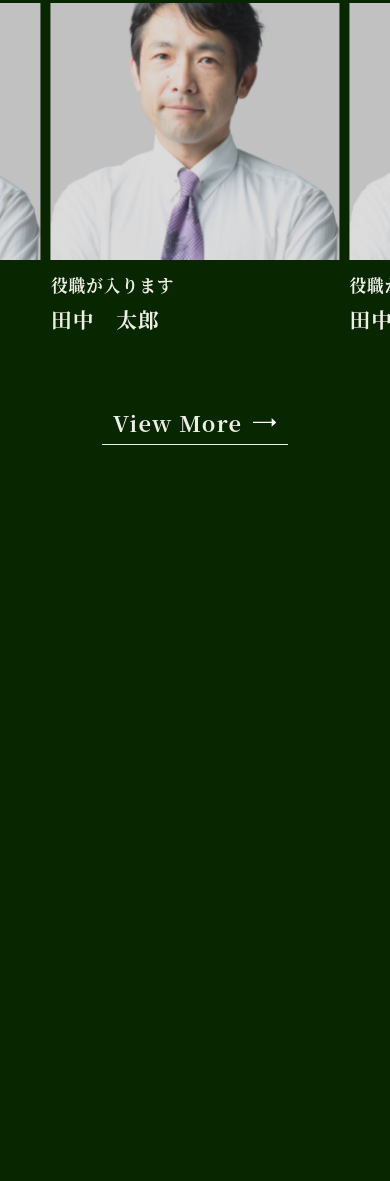
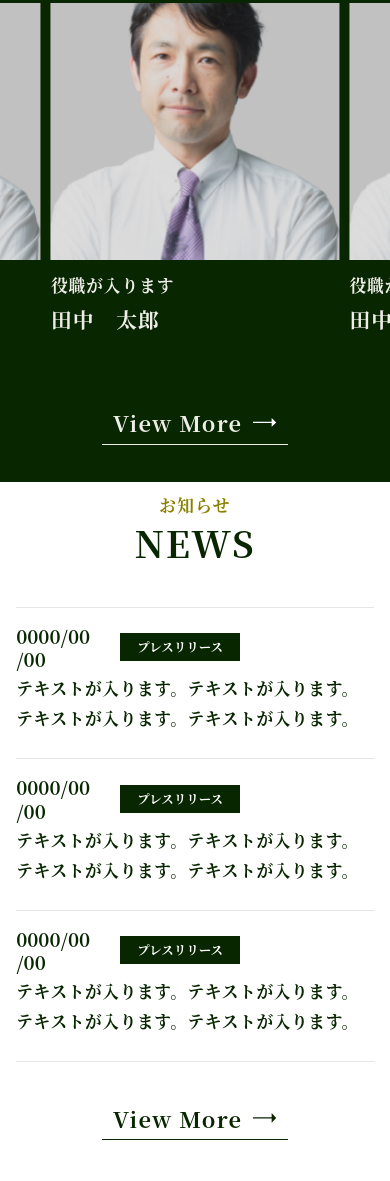
Before and after one commit to fanil279/Uravo-tech-task, a plain HTML site: page index.html in a window 390 px wide. Shown: the part 6631-7812 px from the top of the page. Before the commit the page ends 7113 px from the top, so only its background shows below. Drawn offline with Linux system fonts and the light colour scheme.

Commit message:
feat: add news section with responsive design and update member links to include button styling

```diff
--- a/css/style.css
+++ b/css/style.css
@@ -647,8 +647,9 @@ button:focus-visible {
 }
 
 .member-card .member-name {
-    margin-top: .36em;
+    margin: .36em 0 0;
     font-size: max(19px, 1.67vw);
+    font-weight: inherit;
 }
 
 .member-arrow {
@@ -686,7 +687,8 @@ button:focus-visible {
     transform: scaleX(-1);
 }
 
-.members-link {
+.members-link,
+.news-link {
     display: flex;
     align-items: center;
     justify-content: space-between;
@@ -702,6 +704,89 @@ button:focus-visible {
 .members-link img {
     width: .88em;
     filter: brightness(0) invert(1);
+}
+
+.news {
+    padding: 4.7vw 0 4.45vw;
+    background: #fff;
+    color: #000;
+}
+
+.news p,
+.news h2 {
+    margin: 0;
+}
+
+.news-label,
+.news h2 {
+    text-align: center;
+}
+
+.news-label {
+    font-size: 1.11vw;
+    font-weight: 700;
+    letter-spacing: .08em;
+}
+
+.news h2 {
+    margin-top: .24em;
+    font-size: 3.47vw;
+    line-height: 1.1;
+    font-weight: 700;
+    letter-spacing: .05em;
+}
+
+.news-list {
+    width: 72.22%;
+    margin: 4.3vw auto 0;
+    padding: 0;
+    list-style: none;
+}
+
+.news-item {
+    display: grid;
+    grid-template-columns: 11.39vw max-content 1fr;
+    align-items: center;
+    row-gap: .7vw;
+    padding: .9vw 0 .65vw;
+    border-bottom: 1px solid #777;
+    font-size: 1.11vw;
+    font-weight: 700;
+}
+
+.news-list li:first-child .news-item {
+    padding-top: 0;
+}
+
+.news-date {
+    font-size: 1.25vw;
+    line-height: 1.25;
+}
+
+.news-tag {
+    padding: .4vw 1.15vw;
+    background: var(--green);
+    color: #fff;
+    font-size: .83vw;
+    line-height: 1.3;
+}
+
+.news-copy {
+    grid-column: 1 / -1;
+    line-height: 1.45;
+}
+
+.news-link {
+    margin-top: 3.85vw;
+    color: var(--green);
+}
+
+.news-link img {
+    width: .88em;
+}
+
+.news a:focus-visible {
+    outline-color: var(--green);
 }
 
 [hidden] {
@@ -774,15 +859,77 @@ button:focus-visible {
         user-select: none;
     }
 
-    .members-link {
+    .members-link,
+    .news-link {
         width: 47.47vw;
-        margin-top: 18.7vw;
         padding-inline: 2.7vw;
         font-size: 5.6vw;
     }
 
-    .members-link img {
+    .members-link {
+        margin-top: 18.7vw;
+    }
+
+    .members-link img,
+    .news-link img {
         width: 6.13vw;
+    }
+
+    .news {
+        padding: 2.67vw 0 10.4vw;
+        color: var(--green);
+    }
+
+    .news-label {
+        color: #8b8000;
+        font-size: 4.27vw;
+    }
+
+    .news h2 {
+        margin-top: .14em;
+        font-size: 9.33vw;
+    }
+
+    .news-list {
+        width: 91.73%;
+        margin-top: 11.6vw;
+        border-top: 1px solid #e5e5e5;
+    }
+
+    .news-item,
+    .news-list li:first-child .news-item {
+        grid-template-columns: 26.67vw max-content 1fr;
+        row-gap: .9vw;
+        padding: 4.1vw 0 6.2vw;
+        border-color: #e5e5e5;
+        font-size: 4.27vw;
+    }
+
+    .news-date {
+        font-size: 4.8vw;
+    }
+
+    .news-date span {
+        display: block;
+    }
+
+    .news-tag {
+        padding: 1.52vw 4.4vw;
+        font-size: 3.2vw;
+    }
+
+    .news-copy {
+        line-height: 1.8;
+        letter-spacing: .04em;
+    }
+
+    .news-copy span,
+    .news-list li:nth-child(n+4) {
+        display: none;
+    }
+
+    .news-link {
+        margin-top: 10.4vw;
     }
 
     .case-study {
--- a/index.html
+++ b/index.html
@@ -116,7 +116,7 @@
 					<p>ダミーテキストが入ります。ダミーテキストが入ります。ダミーテキストが入ります。ダミーテキストが入ります。ダミーテキストが入ります。ダミーテキストが入ります。ダミーテキストが入ります。ダミーテキストが入ります。ダミーテキストが入ります。ダミーテキストが入ります。ダミーテキストが入ります。ダミーテキストが入ります。ダミーテキストが入ります。ダミーテキストが入ります。</p>
 				</div>
 
-				<a class="intro-link" href="./company/" lang="en">
+				<a class="intro-link btn" href="./company/" lang="en">
 					View More <img src="images/icons/arrow-right.svg" alt="">
 				</a>
 			</div>
@@ -137,7 +137,7 @@
 					<div class="service-card-panel">
 						<h3 id="zero-sales-title">ゼロセールス<span lang="en">ZERO SALES</span></h3>
 						<p>営業戦略の立案からマーケティング実行まで企業様の営業においての0→1を構築します。<br>営業リソース0、営業データ0など企業様のありとあらゆる0をプロフェッショナルたちがご支援いたします。</p>
-						<a class="service-card-link" href="./service/zero-sales/" aria-labelledby="zero-sales-link zero-sales-title">
+						<a class="service-card-link btn" href="./service/zero-sales/" aria-labelledby="zero-sales-link zero-sales-title">
 							<span id="zero-sales-link" lang="en">View More</span><img src="images/icons/arrow-right.svg" alt="">
 						</a>
 					</div>
@@ -151,7 +151,7 @@
 					<div class="service-card-panel">
 						<h3 id="zero-marketing-title">ゼロマーケティング<span lang="en">ZERO MARKETING</span></h3>
 						<p>幅広い媒体の中からお客様の業種・業態に合った最適な広告を提案します。各媒体に精通したプロフェッショナルたちが多角的な目線から調査、分析し多様な方法を提案、お客様の目的達成をご支援いたします。</p>
-						<a class="service-card-link" href="./service/zero-marketing/" aria-labelledby="zero-marketing-link zero-marketing-title">
+						<a class="service-card-link btn" href="./service/zero-marketing/" aria-labelledby="zero-marketing-link zero-marketing-title">
 							<span id="zero-marketing-link" lang="en">View More</span><img src="images/icons/arrow-right.svg" alt="">
 						</a>
 					</div>
@@ -165,7 +165,7 @@
 					<div class="service-card-panel">
 						<h3 id="zero-promotion-title">ゼロプロモーション<span lang="en">ZERO PROMOTION</span></h3>
 						<p>SNS運用の課題に応じて、最適なサービスをご提案いたします。<br>戦略のプランニングから運用代行・コンサルティング・効果検証まで、ワンストップでご支援いたします。</p>
-						<a class="service-card-link" href="./service/zero-promotion/" aria-labelledby="zero-promotion-link zero-promotion-title">
+						<a class="service-card-link btn" href="./service/zero-promotion/" aria-labelledby="zero-promotion-link zero-promotion-title">
 							<span id="zero-promotion-link" lang="en">View More</span><img src="images/icons/arrow-right.svg" alt="">
 						</a>
 					</div>
@@ -179,7 +179,7 @@
 					<div class="service-card-panel">
 						<h3 id="zero-unit-title">ゼロユニット<span lang="en">ZERO UNIT</span></h3>
 						<p>クラウドワーカーを活用した業務組織の組織構築支援サービス。<br>組織作りから業務支援まで幅広くサポートできる体制を完備しております。</p>
-						<a class="service-card-link" href="./service/zero-unit/" aria-labelledby="zero-unit-link zero-unit-title">
+						<a class="service-card-link btn" href="./service/zero-unit/" aria-labelledby="zero-unit-link zero-unit-title">
 							<span id="zero-unit-link" lang="en">View More</span><img src="images/icons/arrow-right.svg" alt="">
 						</a>
 					</div>
@@ -229,7 +229,7 @@
 				</a>
 			</div>
 
-			<a class="case-study-link" href="./case/" lang="en">
+			<a class="case-study-link btn" href="./case/" lang="en">
 				View More <img src="images/icons/arrow-right.svg" alt="">
 			</a>
 		</section>
@@ -246,27 +246,27 @@
 						<li class="member-card">
 							<img src="images/members/member-01.png" alt="" loading="lazy">
 							<p>役職が入ります</p>
-						<p class="member-name">田中　太郎</p>
+							<h3 class="member-name">田中　太郎</h3>
 						</li>
 						<li class="member-card">
 							<img src="images/members/member-01.png" alt="" loading="lazy">
 							<p>役職が入ります</p>
-						<p class="member-name">田中　太郎</p>
+							<h3 class="member-name">田中　太郎</h3>
 						</li>
 						<li class="member-card">
 							<img src="images/members/member-01.png" alt="" loading="lazy">
 							<p>役職が入ります</p>
-						<p class="member-name">田中　太郎</p>
+							<h3 class="member-name">田中　太郎</h3>
 						</li>
 						<li class="member-card">
 							<img src="images/members/member-01.png" alt="" loading="lazy">
 							<p>役職が入ります</p>
-						<p class="member-name">田中　太郎</p>
+							<h3 class="member-name">田中　太郎</h3>
 						</li>
 						<li class="member-card">
 							<img src="images/members/member-01.png" alt="" loading="lazy">
 							<p>役職が入ります</p>
-						<p class="member-name">田中　太郎</p>
+							<h3 class="member-name">田中　太郎</h3>
 						</li>
 					</ul>
 				</div>
@@ -274,7 +274,46 @@
 				<button class="member-arrow member-next" type="button" aria-label="次へ" aria-controls="member-track"></button>
 			</div>
 
-			<a class="members-link" href="./company/member/" lang="en">
+			<a class="members-link btn" href="./company/member/" lang="en">
+				View More <img src="images/icons/arrow-right.svg" alt="">
+			</a>
+		</section>
+		<section class="news" id="news" aria-labelledby="news-title">
+			<p class="news-label">お知らせ</p>
+			<h2 id="news-title" lang="en">NEWS</h2>
+
+			<ul class="news-list">
+				<li>
+					<a class="news-item" href="./news/">
+						<p class="news-date">0000/00<span>/00</span></p>
+						<p class="news-tag">プレスリリース</p>
+						<p class="news-copy">テキストが入ります。テキストが入ります。テキストが入ります。テキストが入ります。<span>テキストが入ります。テキストが入ります。テキストが入ります。</span></p>
+					</a>
+				</li>
+				<li>
+					<a class="news-item" href="./news/">
+						<p class="news-date">0000/00<span>/00</span></p>
+						<p class="news-tag">プレスリリース</p>
+						<p class="news-copy">テキストが入ります。テキストが入ります。テキストが入ります。テキストが入ります。<span>テキストが入ります。テキストが入ります。テキストが入ります。</span></p>
+					</a>
+				</li>
+				<li>
+					<a class="news-item" href="./news/">
+						<p class="news-date">0000/00<span>/00</span></p>
+						<p class="news-tag">プレスリリース</p>
+						<p class="news-copy">テキストが入ります。テキストが入ります。テキストが入ります。テキストが入ります。<span>テキストが入ります。テキストが入ります。テキストが入ります。</span></p>
+					</a>
+				</li>
+				<li>
+					<a class="news-item" href="./news/">
+						<p class="news-date">0000/00<span>/00</span></p>
+						<p class="news-tag">プレスリリース</p>
+						<p class="news-copy">テキストが入ります。テキストが入ります。テキストが入ります。テキストが入ります。<span>テキストが入ります。テキストが入ります。テキストが入ります。</span></p>
+					</a>
+				</li>
+			</ul>
+
+			<a class="btn news-link" href="./news/" lang="en">
 				View More <img src="images/icons/arrow-right.svg" alt="">
 			</a>
 		</section>
```
Lines whose indentation alone changed are shown as unchanged.
